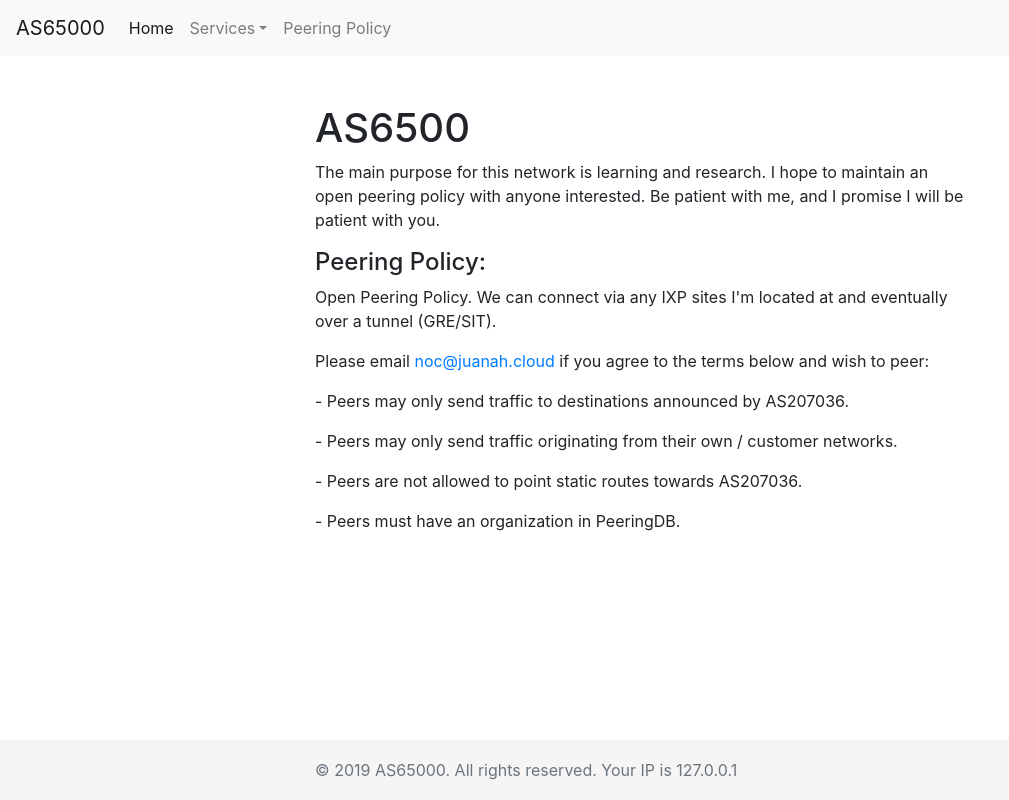
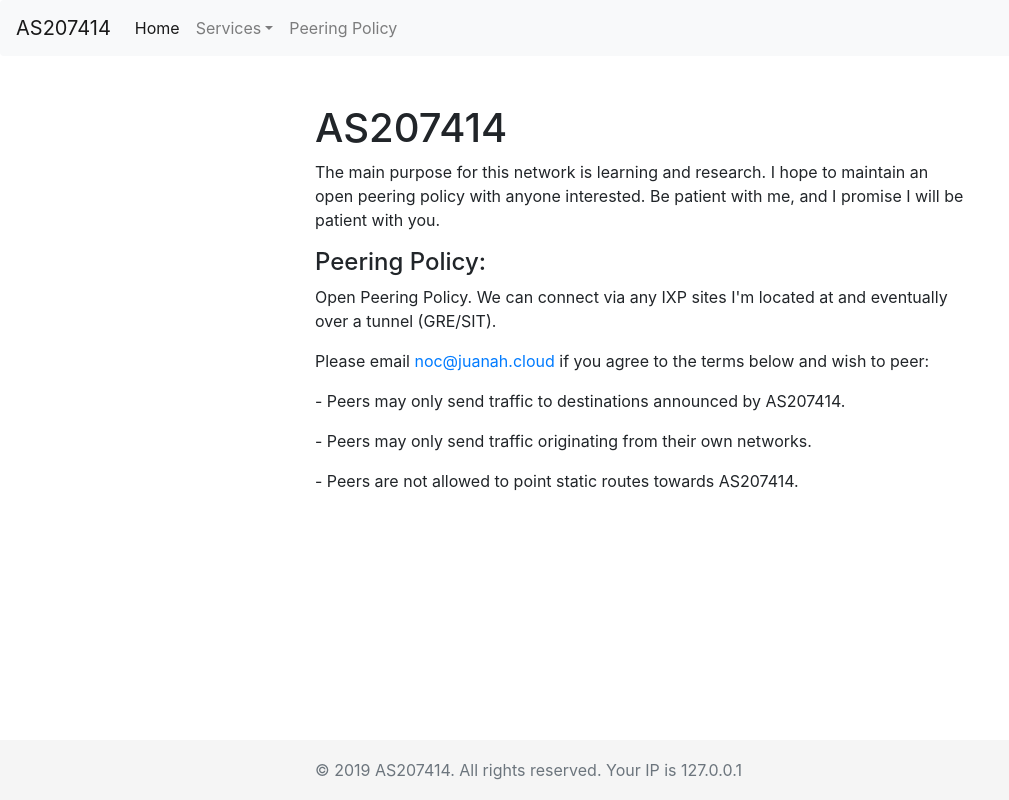
Before and after one commit to AS207414/asn_website, a Flask app: page /peering.html in a window 1280 px wide. Shown: the whole page, without its empty margins (0-1009 px from the left). Run offline with Flask 2, Linux system fonts and the light colour scheme; some libraries are stand-ins or nearby versions.

Commit message:
tons of changes

```diff
--- a/templates/peering.html
+++ b/asn/templates/peering.html
@@ -1,12 +1,23 @@
 <!doctype html>
 <html lang="en">
   <head>
+
+    <!-- Global site tag (gtag.js) - Google Analytics -->
+    <script async src="https://www.googletagmanager.com/gtag/js?id=UA-158211891-1"></script>
+    <script>
+      window.dataLayer = window.dataLayer || [];
+      function gtag(){dataLayer.push(arguments);}
+      gtag('js', new Date());
+
+      gtag('config', 'UA-158211891-1');
+    </script>
+
     <meta charset="utf-8">
     <meta name="viewport" content="width=device-width, initial-scale=1, shrink-to-fit=no">
     <meta name="description" content="">
     <meta name="author" content="">
 
-    <title>AS6500.net</title>
+    <title>AS207414net</title>
 
     <!-- Bootstrap core CSS -->
     <link rel="stylesheet" href="https://stackpath.bootstrapcdn.com/bootstrap/4.4.1/css/bootstrap.min.css" integrity="sha384-Vkoo8x4CGsO3+Hhxv8T/Q5PaXtkKtu6ug5TOeNV6gBiFeWPGFN9MuhOf23Q9Ifjh" crossorigin="anonymous">
@@ -30,7 +41,7 @@
     <body>
 
         <nav class="navbar navbar-expand-lg navbar-light bg-light rounded">
-        <a class="navbar-brand" href="#">AS65000</a>
+        <a class="navbar-brand" href="#">AS207414</a>
         <button class="navbar-toggler" type="button" data-toggle="collapse" data-target="#navbarsExample09" aria-controls="navbarsExample09" aria-expanded="false" aria-label="Toggle navigation">
           <span class="navbar-toggler-icon"></span>
         </button>
@@ -58,7 +69,7 @@
 
     <!-- Begin page content -->
     <main role="main" class="container">
-        <h1 class="mt-5">AS6500 </h1>
+        <h1 class="mt-5">AS207414</h1>
 
         <p>The main purpose for this network is learning and research. I hope to maintain an open peering
         policy with anyone interested. Be patient with me, and I promise I will be patient with you. </p>
@@ -68,15 +79,15 @@
             tunnel (GRE/SIT). </p>
         <p> Please email <a href="mailto:noc@juanah.cloud"> noc@juanah.cloud </a> if you
             agree to the terms below and wish to peer:</p>
-        <p> - Peers may only send traffic to destinations announced by AS207036. </p>
-        <p> - Peers may only send traffic originating from their own / customer networks. </p>
-        <p> - Peers are not allowed to point static routes towards AS207036. </p>
-        <p> - Peers must have an organization in PeeringDB. </p>
+        <p> - Peers may only send traffic to destinations announced by AS207414. </p>
+        <p> - Peers may only send traffic originating from their own networks. </p>
+        <p> - Peers are not allowed to point static routes towards AS207414. </p>
+
     </main>
 
     <footer class="footer">
       <div class="container">
-        <span class="text-muted">© 2019 AS65000. All rights reserved. Your IP is {{ users_ip }}</span>
+        <span class="text-muted">© 2019 AS207414. All rights reserved. Your IP is {{ users_ip }}</span>
       </div>
     </footer>
 
--- /dev/null
+++ b/asn/wsgi.py
@@ -0,0 +1,4 @@
+from app import app
+
+if __name__ == "__main__":
+    app.run()
```
Also changed, not shown: asn/templates/index.html (renamed from templates/index.html, +43 -15 lines), asn/__init__.py (added), asn/app.py (renamed from app.py), asn/static/css/grid.css (renamed from static/css/grid.css), asn/static/css/sticky-footer.css (renamed from static/css/sticky-footer.css).
